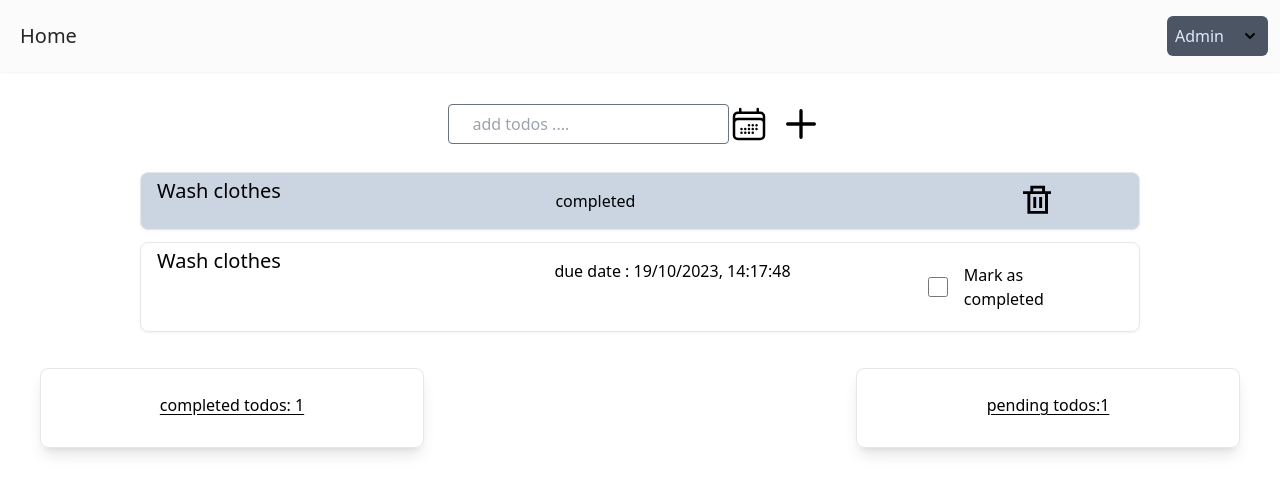
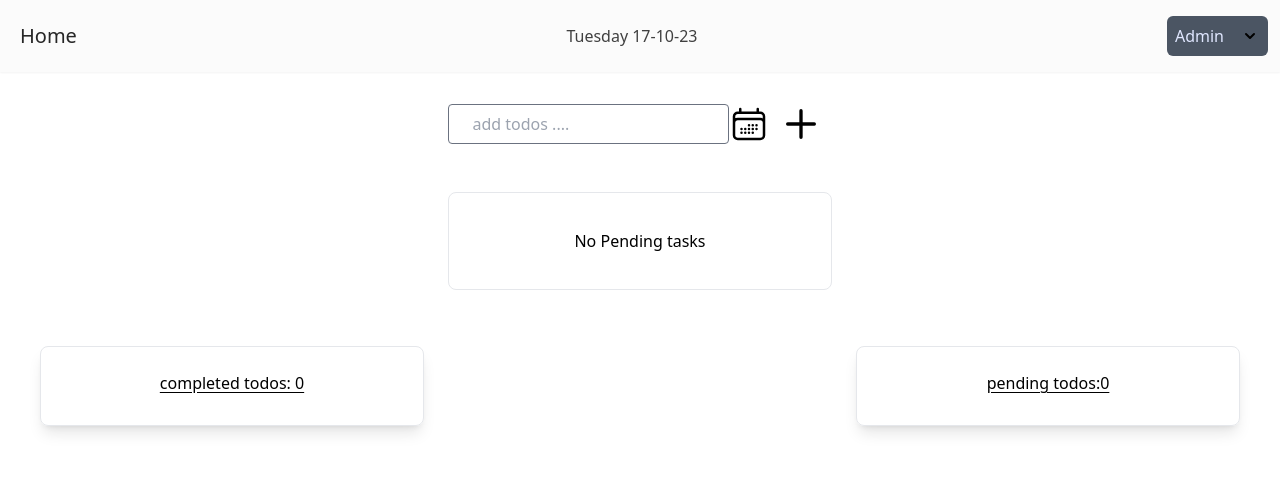
Before and after one commit to Fibinjohnson/vuejs-task-management, a Vue app: page / in a window 1280 px wide. Shown: the top 494 px of the page. Built offline with nearby package versions, Linux system fonts and the light colour scheme; data requests are answered from the project's data file.

Commit message:
updations

```diff
--- a/db.json
+++ b/db.json
@@ -1,16 +1,3 @@
 {
-  "todos": [
-    {
-      "id": 1,
-      "todo": "Wash clothes",
-      "duedate": "08/10/2023, 13:10:36",
-      "isCompleted": true
-    },
-    {
-      "id": 2,
-      "todo": "Wash clothes",
-      "duedate": "19/10/2023, 14:17:48",
-      "isCompleted": false
-    }
-  ]
+  "todos": []
 }
--- a/src/views/NavVue.vue
+++ b/src/views/NavVue.vue
@@ -10,6 +10,7 @@
     </router-link>
 
         </div>
+
 
         <button
           class="block border-0 bg-transparent px-2 text-neutral-500 hover:no-underline hover:shadow-none focus:no-underline focus:shadow-none focus:outline-none focus:ring-0 dark:text-neutral-200 lg:hidden"
@@ -33,7 +34,6 @@
             </svg>
           </span>
         </button>
-
         <!-- Collapsible navbar container -->
         <div
           class="!visible mt-2 hidden flex-grow basis-[100%] items-center lg:mt-0 lg:!flex lg:basis-auto"
@@ -54,6 +54,7 @@
             <!-- Pricing link -->
           </ul>
 
+          <div class="flex justify-center mr-auto ml-30 ">{{ formattedDateTime }} </div>
 
       <div>
         <div class="relative">
@@ -119,6 +120,17 @@
     import { ref } from 'vue';
 
       const show=ref(false)
+      function formatDateTime(date) {
+      const daysOfWeek = ["Sunday", "Monday", "Tuesday", "Wednesday", "Thursday", "Friday", "Saturday"];
+      const dayOfWeek = daysOfWeek[date.getDay()];
+      const day = String(date.getDate()).padStart(2, '0');
+      const month = String(date.getMonth() + 1).padStart(2, '0');
+      const year = String(date.getFullYear()).slice(-2);
+      return `${dayOfWeek} ${day}-${month}-${year}`;
+    }
+
+    const currentDate = new Date();
+    const formattedDateTime = formatDateTime(currentDate);
 
 
     </script>
--- a/src/views/StatusList.vue
+++ b/src/views/StatusList.vue
@@ -1,6 +1,6 @@
 <template>
   <div class="flex justify-between p-5 px-10 ">
-    <div class="border rounded-lg w-96 h-20 shadow shadow-lg ">
+    <div class="border rounded-lg w-96 h-20 shadow shadow-lg">
         <p class=" flex justify-center items-center  mt-3  underline underline-offset-[3px] decoration-solid p-3">completed todos: {{ completed }}</p>
     </div>
     <div class="border rounded-lg w-96 h-20 shadow shadow-lg">
--- a/src/views/TodoList.vue
+++ b/src/views/TodoList.vue
@@ -1,6 +1,6 @@
 
 <template >
-   <div v-if="getterTodos===0" class="flexflex-col mr-auto ml-auto  justify-center px-1 py-3 my-9 border rounded-lg w-96 h-30 shadow shadow-2xl">
+   <div v-if="getterTodos===0" class="flexflex-col mr-auto ml-auto  justify-center px-1 py-3 my-9 border rounded-lg w-96 h-30 0 ">
     <p class="flex justify-center py-6">No Pending tasks</p>
 </div >
   <div v-else class="flexflex-col w-4/5 ml-auto mr-auto justify-center px-3 py-1 ">
@@ -8,17 +8,13 @@
     <div class="text text-xl w-2/5">{{ todos.todo }}</div>
     <label class="p-3 w-2/5" v-if="todos.isCompleted">completed</label>
     <label v-else class="p-3 w-2/5"> due date : {{ todos.duedate}}</label>
-
     <input v-if="!todos.isCompleted" class="px-3  ml-4 w-5 ml-auto h-4accent-[#50d71e] " v-model="todos.isCompleted" v-on:change="onChecked(todos)" type="checkbox"  name="" id="">
     <div v-else  class=" mr-20 ml-4 w-5 ml-auto ">
       <svg   @click="deleteTodo(todos.id)" width="28px"  height="44px" viewBox="0 -0.5 20 20" version="1.1" xmlns="http://www.w3.org/2000/svg" xmlns:xlink="http://www.w3.org/1999/xlink" fill="#000000"><g id="SVGRepo_bgCarrier" stroke-width="0"></g><g id="SVGRepo_tracerCarrier" stroke-linecap="round" stroke-linejoin="round"></g><g id="SVGRepo_iconCarrier"> <title>delete [#1487]</title> <desc>Created with Sketch.</desc> <defs> </defs> <g id="Page-1" stroke="none" stroke-width="1" fill="none" fill-rule="evenodd"> <g id="Dribbble-Light-Preview" transform="translate(-179.000000, -360.000000)" fill="#000000"> <g id="icons" transform="translate(56.000000, 160.000000)"> <path d="M130.35,216 L132.45,216 L132.45,208 L130.35,208 L130.35,216 Z M134.55,216 L136.65,216 L136.65,208 L134.55,208 L134.55,216 Z M128.25,218 L138.75,218 L138.75,206 L128.25,206 L128.25,218 Z M130.35,204 L136.65,204 L136.65,202 L130.35,202 L130.35,204 Z M138.75,204 L138.75,200 L128.25,200 L128.25,204 L123,204 L123,206 L126.15,206 L126.15,220 L140.85,220 L140.85,206 L144,206 L144,204 L138.75,204 Z" id="delete-[#1487]"> </path> </g> </g> </g> </g></svg>
-
     </div>
 
     <label class="p-4" v-if="!todos.isCompleted">Mark as completed</label>
 </div>
-
-
   </div>
 </template>
 
```
